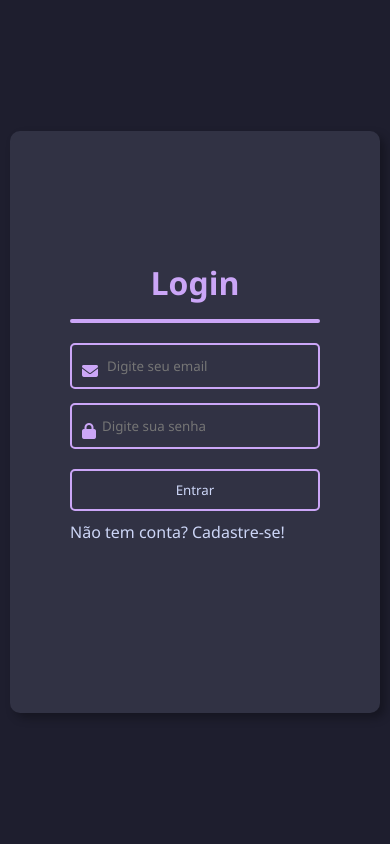
After one commit to SamuelOliveraSouza/Gerenciador-de-Financas, a Flask app: page /login in a window 390 px wide. The commit adds this page. Run offline with Flask 3, Linux system fonts and the light colour scheme.

Commit message:
adiciona sistema de login, cadastro e sessao por usuario, responsividade mobile, estilizacao das telas de login e cadastro, vincula transacoes ao usuario logado e limpa inputs apos adicionar e editar

```diff
--- a/app.py
+++ b/app.py
@@ -1,7 +1,11 @@
 from flask import Flask, request, jsonify, render_template
+from flask import session
+from flask import redirect
 import sqlite3
+from werkzeug.security import generate_password_hash, check_password_hash
 
 app = Flask(__name__)
+app.secret_key = "eu_amo_loiras"
 
 def conectar():
     con = sqlite3.connect("finanças.db")
@@ -10,44 +14,56 @@ def conectar():
 
 @app.route("/")
 def index():
-    return render_template("index.html")
+    if "usuario_id" not in session:
+        return redirect("/login")
+    else:
+        return render_template("index.html")
 
 @app.route("/transacoes", methods=["GET"])
-
 def listar():
+    usuario_id = session["usuario_id"]
     con = conectar()
     cur = con.cursor()
-    cur.execute("SELECT * FROM transacoes")
+    cur.execute("SELECT * FROM transacoes WHERE usuario_id = ?", (usuario_id, ))
     dados = [dict(row) for row in cur.fetchall()]
     con.close()
     return jsonify(dados)
 
 @app.route("/adicionar", methods=["POST"])
 def adicionar():
+    if "usuario_id" not in session:
+        return jsonify({"erro": "Faça login para continuar"}), 401
+    usuario_id = session["usuario_id"]
     dados = request.json
     con = conectar()
     cur = con.cursor()
-    cur.execute("INSERT INTO transacoes (descricao, valor, tipo, data) VALUES (?, ?, ?, DATE('now'))", (dados["descricao"], dados["valor"], dados["tipo"]))
+    cur.execute("INSERT INTO transacoes (descricao, valor, tipo, usuario_id, data) VALUES (?, ?, ?, ?, DATE('now'))", (dados["descricao"], dados["valor"], dados["tipo"], usuario_id))
     con.commit()
     con.close()
     return jsonify({"mensagem": "transação adicionada"})
 
 @app.route("/deletar/<int:id>", methods=["DELETE"])
 def deletar(id):
+    if "usuario_id" not in session:
+        return jsonify({"erro": "Faça login para continuar"}), 401
+    usuario_id = session["usuario_id"]
     con = conectar()
     cur = con.cursor()
-    cur.execute("DELETE FROM transacoes WHERE id = ?", (id,))
+    cur.execute("DELETE FROM transacoes WHERE id = ? AND usuario_id = ?", (id, usuario_id, ))
     con.commit()
     con.close()
     return jsonify({"mensagem": "Transaçaõ deleta com sucesso!"})
 
 @app.route("/saldo", methods=["GET"])
 def saldo():
+    if "usuario_id" not in session:
+        return jsonify({"erro": "Faça login para continuar"}), 401
+    usuario_id = session["usuario_id"]
     con = conectar()
     cur = con.cursor()
-    cur.execute("SELECT SUM(valor) as total FROM transacoes WHERE tipo =  'receita'")
+    cur.execute("SELECT SUM(valor) as total FROM transacoes WHERE tipo =  'receita' AND usuario_id = ?", (usuario_id, ))
     receitas = cur.fetchone()["total"] or 0
-    cur.execute("SELECT SUM(valor) as total FROM transacoes WHERE tipo = 'despesa'")
+    cur.execute("SELECT SUM(valor) as total FROM transacoes WHERE tipo = 'despesa' AND usuario_id = ?", (usuario_id, ))
     despesas = cur.fetchone()["total"] or 0
     con.close()
     return jsonify({"receitas": receitas, "despesas": despesas, "saldo": receitas - despesas})
@@ -55,16 +71,57 @@ def saldo():
 
 @app.route("/editar/<int:id>", methods=["PUT"])
 def editar(id):
+    if "usuario_id" not in session:
+        return jsonify({"erro": "Faça login para continuar"}), 401
+    usuario_id = session["usuario_id"]
     dados = request.json
     con = conectar()
     cur = con.cursor()
-    cur.execute("UPDATE transacoes SET descricao = ?, valor = ?, tipo = ? WHERE id = ?", (dados["descricao"], dados["valor"], dados["tipo"], id ))
+    cur.execute("UPDATE transacoes SET descricao = ?, valor = ?, tipo = ? WHERE id = ? AND usuario_id = ?", (dados["descricao"], dados["valor"], dados["tipo"], id, usuario_id ))
     con.commit()
     con.close()
     return jsonify({"mensagem": "Transação editada com sucesso"})
 
+@app.route("/logout")
+def logout():
+    session.clear()
+    return jsonify({"mensagem": "Logout feito com sucesso!"})
+
+@app.route("/login", methods=["GET", "POST"])
+def html_login():
+    if request.method == "GET":
+        return render_template("login.html")
+    else:
+        dados = request.json
+        con = conectar()
+        cur = con.cursor()
+        cur.execute("SELECT * FROM usuarios WHERE email = ?", (dados["email"],))
+        usuarios = cur.fetchone()
+        if usuarios is None:
+            return jsonify({"ERRO": "Email não encontrado"})
+        if not check_password_hash(usuarios["senha"], dados["senha"]):
+            return jsonify({"ERRO": "Senha Incorreta!"})
+        con.close()
+        session["usuario_id"] = usuarios["id"]
+        session["usuario_nome"] = usuarios["nome"]
+        return jsonify({"mensagem": "Login efetuado com sucesso!"})
+
+@app.route("/cadastro", methods=["GET", "POST"])
+def html_cadastrar():
+    if request.method == "GET":
+        return render_template("cadastro.html")
+    else:
+        dados = request.json
+        con = conectar()
+        cur = con.cursor()
+        senha_criptografada = generate_password_hash(dados["senha"])
+        cur.execute("INSERT INTO usuarios (nome, email, senha) VALUES (?, ?, ?)", (dados["nome"], dados["email"], senha_criptografada))
+        con.commit()
+        con.close()
+        return jsonify({"mensagem": "Cadastro feito com sucesso!"})
 
 if __name__ == "__main__":
-    from main import criar_tabela
+    from main import criar_tabela, criar_tabela_usuarios
     criar_tabela()
+    criar_tabela_usuarios()
     app.run(debug=True)
--- /dev/null
+++ b/static/login.css
@@ -0,0 +1,136 @@
+* {
+    margin: 0;
+    padding: 0;
+    box-sizing: border-box;
+    font-family: 'Segoe UI', sans-serif
+}
+
+body {
+    background-color: #1e1e2e;
+    color: #cdd6f7;;
+    padding: 10px;
+    display: flex;
+    align-items: center;
+    justify-content: center;
+    min-height: 100vh;
+}
+
+.conteiner-principal {
+    max-width: 500px;
+    width: 100%;
+    background-color: #313244;
+    padding:  130px 60px;
+    border-radius: 10px;
+    box-shadow: 5px 5px 10px rgba(0, 0, 0, 0.3);
+}
+
+input {
+    background-color: #313244;
+    color: #cdd6f7;
+    border: 2px solid #cba6f7;
+    border-radius: 5px;
+    padding: 12px;
+    margin: 0px;
+    margin-bottom: 10px;
+    width: 100%;
+}
+
+.conteiner-inputs {
+    justify-content: center;
+    align-items: center;
+    display: flex;
+    flex-direction: column;
+    gap: 4px;
+}
+
+.input-email {
+    display: flex;
+    align-items: center;
+    gap: 6px;
+    width: 100%;
+    position: relative;
+}
+
+.input-email i {
+    position: absolute;
+    left: 12px;
+    top: 50%;
+    transform: translateY(-50%);
+    color: #cba6f7
+}
+.input-email input {
+    padding-left: 35px;
+}
+
+.input-senha {
+    display: flex;
+    align-items: center;
+    gap: 8px;
+    width: 100%;
+    position: relative;
+}
+
+.input-senha i {
+    position: absolute;
+    left: 12px;
+    top: 50%;
+    transform: translateY(-50%);
+    color: #cba6f7
+}
+
+.input-senha input {
+    padding-left: 30px;
+}
+#btn-login {
+    background-color: #313244;
+    padding: 10px;
+    border: 2px solid #cba6f7;
+    border-radius: 5px;
+    color: #cdd6f7;
+    transition: transform 0.3s cubic-bezier(0.25, 1, 0.5, 1), box-shadow 0.3s ease;
+    width: 100%;
+
+}
+
+#btn-login:hover {
+    transform: scale(1.1);
+    box-shadow: 0px 10px 20px rgba(0, 0, 0, 0.3);
+}
+
+.bnt-login {
+    display: flex;
+    justify-content: center;
+    margin-top: 10px;
+}
+
+a {
+    color: #cdd6f7;
+    cursor: pointer;
+    text-decoration: none;
+    display: inline-block;
+    align-items: center;
+    justify-content: center;
+    margin-bottom: 40px;
+    margin-top: 10px;
+}
+a {
+    transition: transform 0.3s cubic-bezier(0.25, 1, 0.5, 1);
+    transform-origin: center;
+}
+a:hover {
+    transform: scale(1.1);
+}
+
+.titulo {
+    color: #cba6f7;
+    display: flex;
+    justify-content: center;
+    align-items: center;
+    margin-bottom: 15px;
+}
+
+hr {
+    border: 2px solid #cba6f7;
+    margin-bottom: 20px;
+    border-radius: 2px;
+}
--- /dev/null
+++ b/templates/login.html
@@ -0,0 +1,56 @@
+<!DOCTYPE html>
+<html lang="en">
+<head>
+    <link rel="stylesheet" href="https://cdnjs.cloudflare.com/ajax/libs/font-awesome/6.5.0/css/all.min.css">
+    <link rel="stylesheet" href="{{ url_for('static', filename='login.css')}}">
+    <meta charset="UTF-8">
+    <meta name="viewport" content="width=device-width, initial-scale=1.0">
+    <title>pagina de login</title>
+</head>
+<body>
+    <div class="conteiner-principal">
+
+        <div class="titulo">
+            <h1>Login</h1>
+        </div>
+        <hr>
+            <div class="conteiner-inputs">
+                <div class="input-email">
+                    <i class="fa-solid fa-envelope"></i>
+                    <input id="email" type="email" placeholder="Digite seu email">
+                </div>
+                <div class="input-senha">
+                    <i class="fa-solid fa-lock"></i>
+                    <input id="senha" type="password" placeholder="Digite sua senha">
+                </div>
+            </div>
+        </hr>
+        <div class="bnt-login">
+            <button id="btn-login">Entrar</button>
+        </div>
+        <div class="link">
+            <a href="/cadastro">Não tem conta? Cadastre-se!</a>
+        </div>
+    </div>
+    <script>
+       function login(){
+        let email = document.getElementById("email").value
+        let senha = document.getElementById("senha").value
+        fetch("/login",{
+            method: "POST",
+            headers: {"Content-Type": "application/json"},
+            body: JSON.stringify({email, senha})
+        })
+        .then(res => res.json())
+        .then(dados =>{
+            if (dados.mensagem) {
+                window.location.href = "/"
+            } else {
+                alert(dados.ERRO)
+            }
+        })
+       }
+        document.getElementById("btn-login").onclick = login
+    </script>
+</body>
+</html>
```
Also changed, not shown: main.py (+17 -1 lines), static/cadastro.css (added, +10 -0 lines), static/style.css (+55 -0 lines), templates/cadastro.html (added, +39 -0 lines), templates/index.html (+27 -3 lines).
